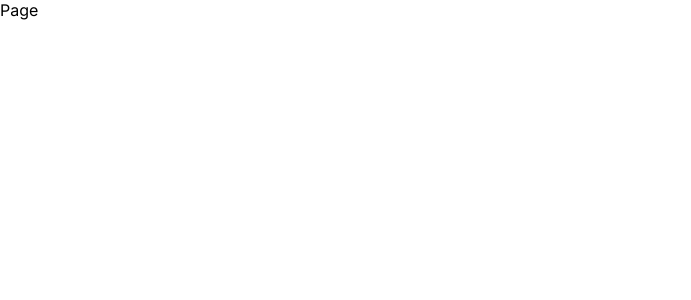
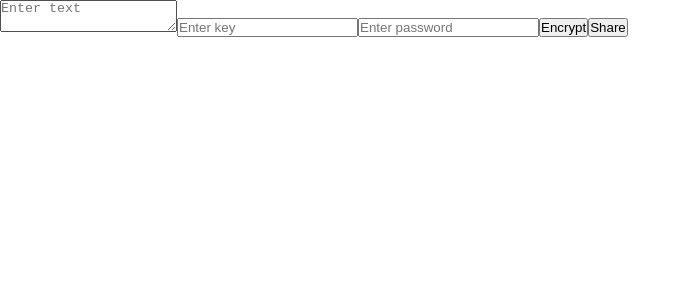
Before and after one commit to ahnayef/caesar-cipher, a Next.js app: page /encrypt in a window 1280 px wide. Shown: the top 300 px of the page, without its empty margins (0-691 px from the left). Built offline with nearby package versions, Linux system fonts and the light colour scheme.

Commit message:
Add encryption functionality to encrypt page component

```diff
--- a/app/(components)/decrypt/page.tsx
+++ b/app/(components)/decrypt/page.tsx
@@ -1,4 +1,4 @@
-import React from 'react'
+
 
 export default function Page() {
   return (
--- a/app/(components)/encrypt/page.tsx
+++ b/app/(components)/encrypt/page.tsx
@@ -1,7 +1,70 @@
-import React from 'react'
+"use client"
+
+import { useState } from "react";
+import style from "./encrypt.module.css"
+
+
+const initialState: { text: string, key: number, password: string, encryptedText: string } = {
+    text: "",
+    key: 0,
+    password: "",
+    encryptedText: ""
+}
+
 
 export default function Page() {
-  return (
-    <div>Page</div>
-  )
+
+    const [formState, setFormState] = useState(initialState);
+
+
+    const handleChange = (e: any) => {
+        setFormState({ ...formState, [e.target.name]: e.target.value });
+    }
+
+    const encrypt = (e: any) => {
+        e.preventDefault();
+
+        let text = formState.text;
+        let key = Number(formState.key);
+        let password = formState.password;
+        let encryptedText = "";
+        let decryptedText = "";
+
+        console.log(key)
+
+        text.split("").forEach((char: string) => {
+            if (char >= 'A' && char <= 'Z') {
+                let ch = String.fromCharCode(((char.charCodeAt(0) - 65 + key) % 26) + 65);
+                encryptedText += ch;
+            } else if (char >= 'a' && char <= 'z') {
+                let ch = String.fromCharCode(((char.charCodeAt(0) - 97 + key) % 26) + 97);
+                encryptedText += ch;
+            } else {
+                encryptedText += char;
+            }
+        });
+
+        console.log(encryptedText);
+
+
+
+
+        setFormState({ ...formState, encryptedText: encryptedText });
+
+
+
+    }
+
+
+    return (
+        <div className={style.EncryptMain}>
+            <form onSubmit={encrypt}>
+                <textarea placeholder="Enter text" name="text" onChange={handleChange} required />
+                <input type="number" name="key" placeholder="Enter key" onChange={handleChange} required />
+                <input type="password" name="password" placeholder="Enter password" onChange={handleChange} />
+                <button type="submit">Encrypt</button>
+                <button type="button">Share</button>
+            </form>
+        </div>
+    )
 }
```
